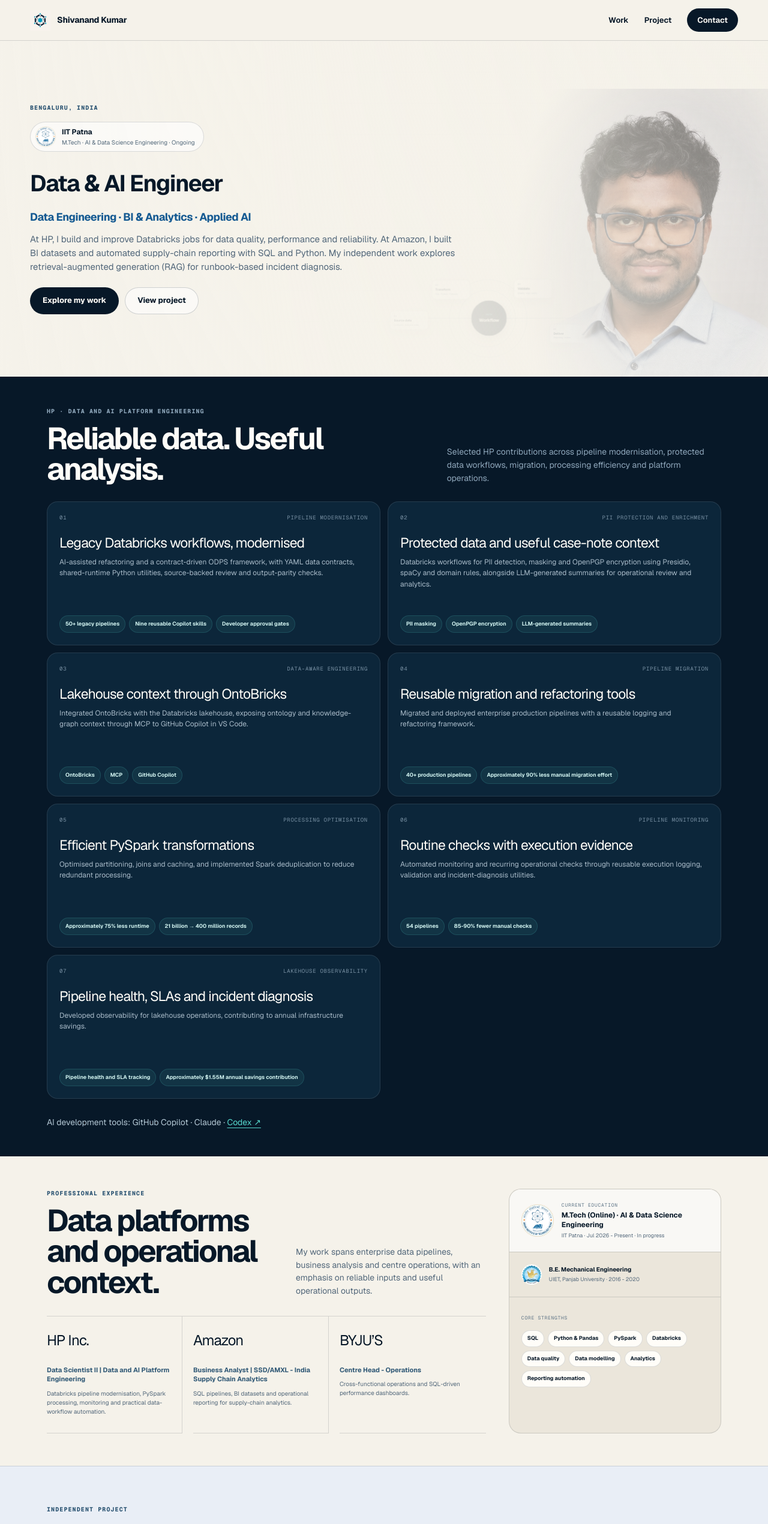
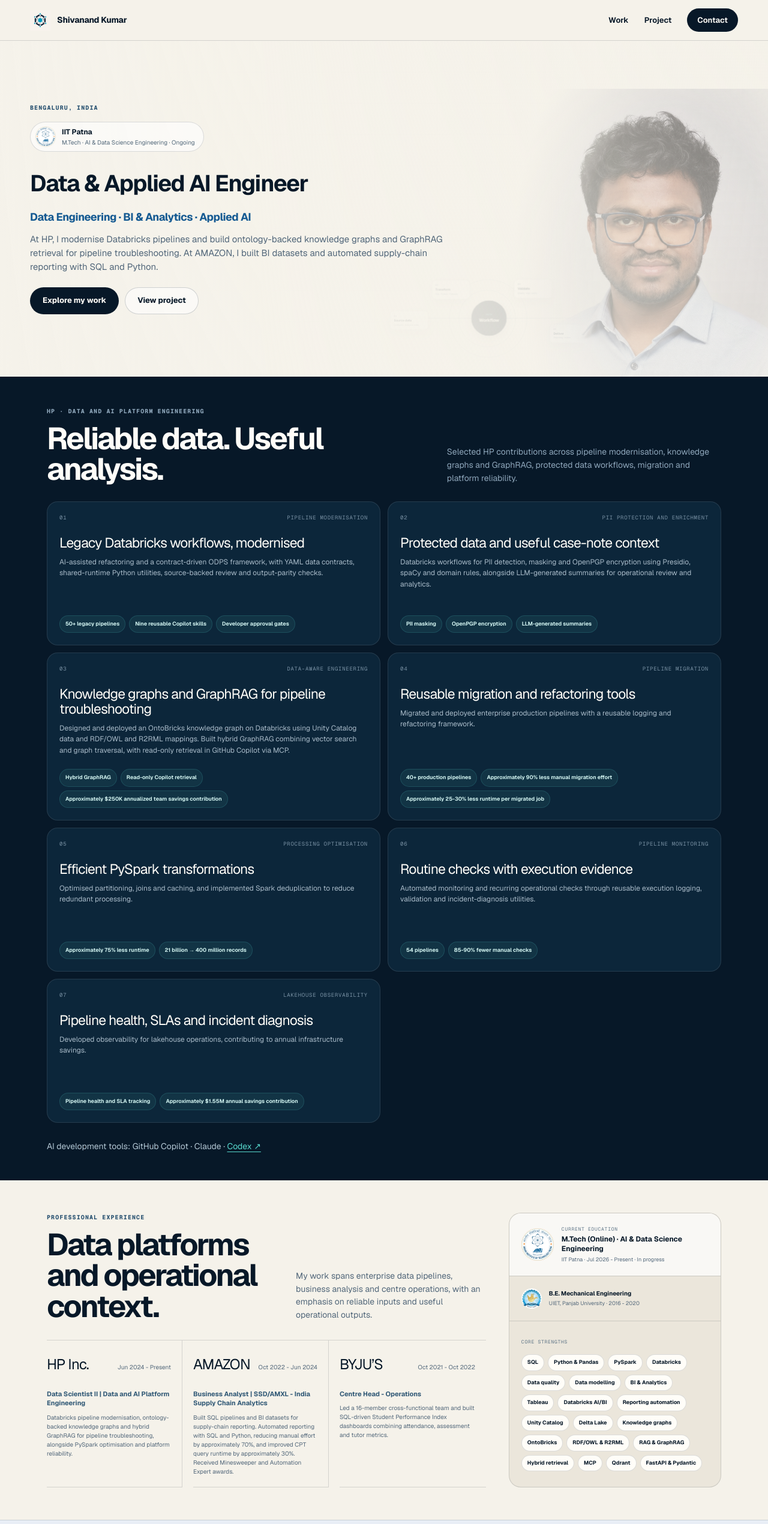
Before and after one commit to omni-shiva/shivanand-portfolio, a Next.js app: page / in a window 1280 px wide. Shown: the top 2541 px of the page at 60% size. Built offline with nearby package versions, Linux system fonts and the light colour scheme.

Commit message:
Align homepage with approved Data & Applied AI resume
Updated career details and project descriptions to reflect recent roles and contributions. Enhanced personal description and skills list to include knowledge graphs and GraphRAG.

```diff
--- a/app/page.tsx
+++ b/app/page.tsx
@@ -3,16 +3,16 @@ import Link from "next/link";
 import { projects } from "./projects/project-data";
 const identity = { name: "Shivanand Kumar", email: "kumarshivanand7@gmail.com", location: "Bengaluru, India" };
 const career = [
-  { company: "HP Inc.", role: "Data Scientist II | Data and AI Platform Engineering", detail: "Databricks pipeline modernisation, PySpark processing, monitoring and practical data-workflow automation." },
-  { company: "Amazon", role: "Business Analyst | SSD/AMXL - India Supply Chain Analytics", detail: "SQL pipelines, BI datasets and operational reporting for supply-chain analytics." },
-  { company: "BYJU’S", role: "Centre Head - Operations", detail: "Cross-functional operations and SQL-driven performance dashboards." },
+  { company: "HP Inc.", role: "Data Scientist II | Data and AI Platform Engineering", date: "Jun 2024 - Present", detail: "Databricks pipeline modernisation, ontology-backed knowledge graphs and hybrid GraphRAG for pipeline troubleshooting, alongside PySpark optimisation and platform reliability." },
+  { company: "AMAZON", date: "Oct 2022 - Jun 2024", role: "Business Analyst | SSD/AMXL - India Supply Chain Analytics", detail: "Built SQL pipelines and BI datasets for supply-chain reporting. Automated reporting with SQL and Python, reducing manual effort by approximately 70%, and improved CPT query runtime by approximately 30%. Received Minesweeper and Automation Expert awards." },
+  { company: "BYJU’S", date: "Oct 2021 - Oct 2022", role: "Centre Head - Operations", detail: "Led a 16-member cross-functional team and built SQL-driven Student Performance Index dashboards combining attendance, assessment and tutor metrics." },
 ];
 
 const work = [
   { label: "Pipeline modernisation", title: "Legacy Databricks workflows, modernised", description: "AI-assisted refactoring and a contract-driven ODPS framework, with YAML data contracts, shared-runtime Python utilities, source-backed review and output-parity checks.", proof: ["50+ legacy pipelines", "Nine reusable Copilot skills", "Developer approval gates"] },
   { label: "PII protection and enrichment", title: "Protected data and useful case-note context", description: "Databricks workflows for PII detection, masking and OpenPGP encryption using Presidio, spaCy and domain rules, alongside LLM-generated summaries for operational review and analytics.", proof: ["PII masking", "OpenPGP encryption", "LLM-generated summaries"] },
-  { label: "Data-aware engineering", title: "Lakehouse context through OntoBricks", description: "Integrated OntoBricks with the Databricks lakehouse, exposing ontology and knowledge-graph context through MCP to GitHub Copilot in VS Code.", proof: ["OntoBricks", "MCP", "GitHub Copilot"] },
-  { label: "Pipeline migration", title: "Reusable migration and refactoring tools", description: "Migrated and deployed enterprise production pipelines with a reusable logging and refactoring framework.", proof: ["40+ production pipelines", "Approximately 90% less manual migration effort"] },
+  { label: "Data-aware engineering", title: "Knowledge graphs and GraphRAG for pipeline troubleshooting", description: "Designed and deployed an OntoBricks knowledge graph on Databricks using Unity Catalog data and RDF/OWL and R2RML mappings. Built hybrid GraphRAG combining vector search and graph traversal, with read-only retrieval in GitHub Copilot via MCP.", proof: ["Hybrid GraphRAG", "Read-only Copilot retrieval", "Approximately $250K annualized team savings contribution"] },
+  { label: "Pipeline migration", title: "Reusable migration and refactoring tools", description: "Migrated and deployed enterprise production pipelines with a reusable logging and refactoring framework.", proof: ["40+ production pipelines", "Approximately 90% less manual migration effort", "Approximately 25-30% less runtime per migrated job"] },
   { label: "Processing optimisation", title: "Efficient PySpark transformations", description: "Optimised partitioning, joins and caching, and implemented Spark deduplication to reduce redundant processing.", proof: ["Approximately 75% less runtime", "21 billion → 400 million records"] },
   { label: "Pipeline monitoring", title: "Routine checks with execution evidence", description: "Automated monitoring and recurring operational checks through reusable execution logging, validation and incident-diagnosis utilities.", proof: ["54 pipelines", "85-90% fewer manual checks"] },
   { label: "Lakehouse observability", title: "Pipeline health, SLAs and incident diagnosis", description: "Developed observability for lakehouse operations, contributing to annual infrastructure savings.", proof: ["Pipeline health and SLA tracking", "Approximately $1.55M annual savings contribution"] },
@@ -21,11 +21,11 @@ const work = [
 export default function Home() {
   const person = {
     "@context": "https://schema.org", "@type": "Person", name: identity.name,
-    url: "https://shivanandkumar.in/", jobTitle: "Data & AI Engineer", description: "Data and analytics engineering across enterprise Databricks platforms and supply-chain analytics, with practical Applied AI.",
+    url: "https://shivanandkumar.in/", jobTitle: "Data & Applied AI Engineer", description: "Data and Applied AI engineering at HP and Amazon across Databricks pipelines, knowledge graphs, GraphRAG and supply-chain BI.",
     alumniOf: [{ "@type": "CollegeOrUniversity", name: "University Institute of Engineering and Technology, Panjab University" }],
     memberOf: { "@type": "OrganizationRole", roleName: "M.Tech student, AI & Data Science Engineering (Online), Jul 2026 - Present", memberOf: { "@type": "CollegeOrUniversity", name: "Indian Institute of Technology Patna" } },
     address: { "@type": "PostalAddress", addressLocality: "Bengaluru", addressCountry: "IN" },
-    knowsAbout: ["Data Engineering", "Databricks", "PySpark", "SQL", "Python", "Pandas", "Analytics", "Data Quality", "Applied AI"],
+    knowsAbout: ["Data Engineering", "Databricks", "PySpark", "SQL", "Python", "Pandas", "Analytics", "Data Quality", "Knowledge Graphs", "GraphRAG", "RAG", "OntoBricks", "Applied AI"],
   };
   return (
     <main>
@@ -48,25 +48,25 @@ export default function Home() {
         <div className="hero-copy">
           <p className="eyebrow">{identity.location}</p>
           <a className="iit-chip" href="https://www.iitp.ac.in/" target="_blank" rel="noreferrer" aria-label="IIT Patna M.Tech programme, ongoing"><img src="/iit-patna-logo.png" alt="" /><span><strong>IIT Patna</strong>M.Tech · AI &amp; Data Science Engineering · Ongoing</span></a>
-          <h1>Data &amp; AI Engineer</h1><p className="hero-skills">Data Engineering · BI &amp; Analytics · Applied AI</p>
-          <p className="hero-summary">At HP, I build and improve Databricks jobs for data quality, performance and reliability. At Amazon, I built BI datasets and automated supply-chain reporting with SQL and Python. My independent work explores retrieval-augmented generation (RAG) for runbook-based incident diagnosis.</p>
+          <h1>Data &amp; Applied AI Engineer</h1><p className="hero-skills">Data Engineering · BI &amp; Analytics · Applied AI</p>
+          <p className="hero-summary">At HP, I modernise Databricks pipelines and build ontology-backed knowledge graphs and GraphRAG retrieval for pipeline troubleshooting. At AMAZON, I built BI datasets and automated supply-chain reporting with SQL and Python.</p>
           <div className="hero-actions"><a className="button button-primary" href="#work">Explore my work</a><a className="button button-secondary" href="#projects">View project</a></div>
         </div>
       </section>
       <section className="impact-section" id="work"><div className="section-shell">
-        <div className="section-intro dark"><div><p className="section-kicker">HP · Data and AI Platform Engineering</p><h2>Reliable data. Useful analysis.</h2></div><p>Selected HP contributions across pipeline modernisation, protected data workflows, migration, processing efficiency and platform operations.</p></div>
+        <div className="section-intro dark"><div><p className="section-kicker">HP · Data and AI Platform Engineering</p><h2>Reliable data. Useful analysis.</h2></div><p>Selected HP contributions across pipeline modernisation, knowledge graphs and GraphRAG, protected data workflows, migration and platform reliability.</p></div>
         <div className="impact-grid data-work-grid">{work.map((item, index) => <article className="impact-card" key={item.title}><div className="impact-meta"><span>0{index + 1}</span><span>{item.label}</span></div><h3>{item.title}</h3><p>{item.description}</p><div className="proof-pills">{item.proof.map(label => <span key={label}>{label}</span>)}</div></article>)}</div>
         <p className="tooling-note">AI development tools: GitHub Copilot · Claude ·  <a href="https://chatgpt.com/u/kumarshivanand7" target="_blank" rel="noopener noreferrer" aria-label="Codex public activity profile, opens in a new tab">Codex ↗</a></p>
       </div></section>
       <section className="profile-section section-shell" id="profile">
         <div className="profile-main">
           <div className="section-intro"><div><p className="section-kicker">Professional experience</p><h2>Data platforms and operational context.</h2></div><p>My work spans enterprise data pipelines, business analysis and centre operations, with an emphasis on reliable inputs and useful operational outputs.</p></div>
-          <div className="career-grid">{career.map(item => <article key={item.company}><div><h3>{item.company}</h3></div><strong>{item.role}</strong><p>{item.detail}</p></article>)}</div>
+          <div className="career-grid">{career.map(item => <article key={item.company}><div><h3>{item.company}</h3><p>{item.date}</p></div><strong>{item.role}</strong><p>{item.detail}</p></article>)}</div>
         </div>
         <aside className="profile-sidebar">
           <div className="education-compact"><img src="/iit-patna-logo.png" alt="" /><div><span>Current education</span><strong>M.Tech (Online) · AI &amp; Data Science Engineering</strong><p>IIT Patna · Jul 2026 - Present · In progress</p></div></div>
           <div className="education-secondary"><img src="/uiet-panjab-university-logo.png" alt="" /><p><strong>B.E. Mechanical Engineering</strong>UIET, Panjab University · 2016 - 2020</p></div>
-          <div className="skills-compact"><span>Core strengths</span><div>{["SQL", "Python & Pandas", "PySpark", "Databricks", "Data quality", "Data modelling", "Analytics", "Reporting automation"].map(skill => <strong key={skill}>{skill}</strong>)}</div></div>
+          <div className="skills-compact"><span>Core strengths</span><div>{["SQL", "Python & Pandas", "PySpark", "Databricks", "Data quality", "Data modelling", "BI & Analytics", "Tableau", "Databricks AI/BI", "Reporting automation", "Unity Catalog", "Delta Lake", "Knowledge graphs", "OntoBricks", "RDF/OWL & R2RML", "RAG & GraphRAG", "Hybrid retrieval", "MCP", "Qdrant", "FastAPI & Pydantic"].map(skill => <strong key={skill}>{skill}</strong>)}</div></div>
         </aside>
       </section>
       <section className="projects-section" id="projects"><div className="section-shell">
@@ -74,7 +74,7 @@ export default function Home() {
         <div className="project-grid single-project-grid">{projects.map(project => <article className="project-card" key={project.slug}><div className="project-card-meta"><span>Synthetic data</span><span>AI-assisted build</span></div><h3>{project.title}</h3><p>{project.summary}</p><div className="project-output-preview"><span>Decision support</span><strong>{project.outputHeadline}</strong></div><div className="project-card-actions"><Link className="button button-primary" href={"/projects/" + project.slug + "/"}>Read case study →</Link><a href={project.repoUrl} target="_blank" rel="noreferrer">Source on GitHub ↗</a></div></article>)}</div>
       </div></section>
       <section className="contact-section" id="contact"><div className="section-shell contact-inner"><div><p className="section-kicker">Professional contact</p><h2>Let&apos;s connect around data.</h2><p>Data engineering, analytics and practical Applied AI.</p></div><div className="contact-actions"><a className="button button-light" href={"mailto:" + identity.email}>Email Shivanand</a></div></div></section>
-      <footer><span>© 2026 {identity.name}</span><span>Data &amp; AI Engineer</span></footer>
+      <footer><span>© 2026 {identity.name}</span><span>Data &amp; Applied AI Engineer</span></footer>
     </main>
   );
 }
```
